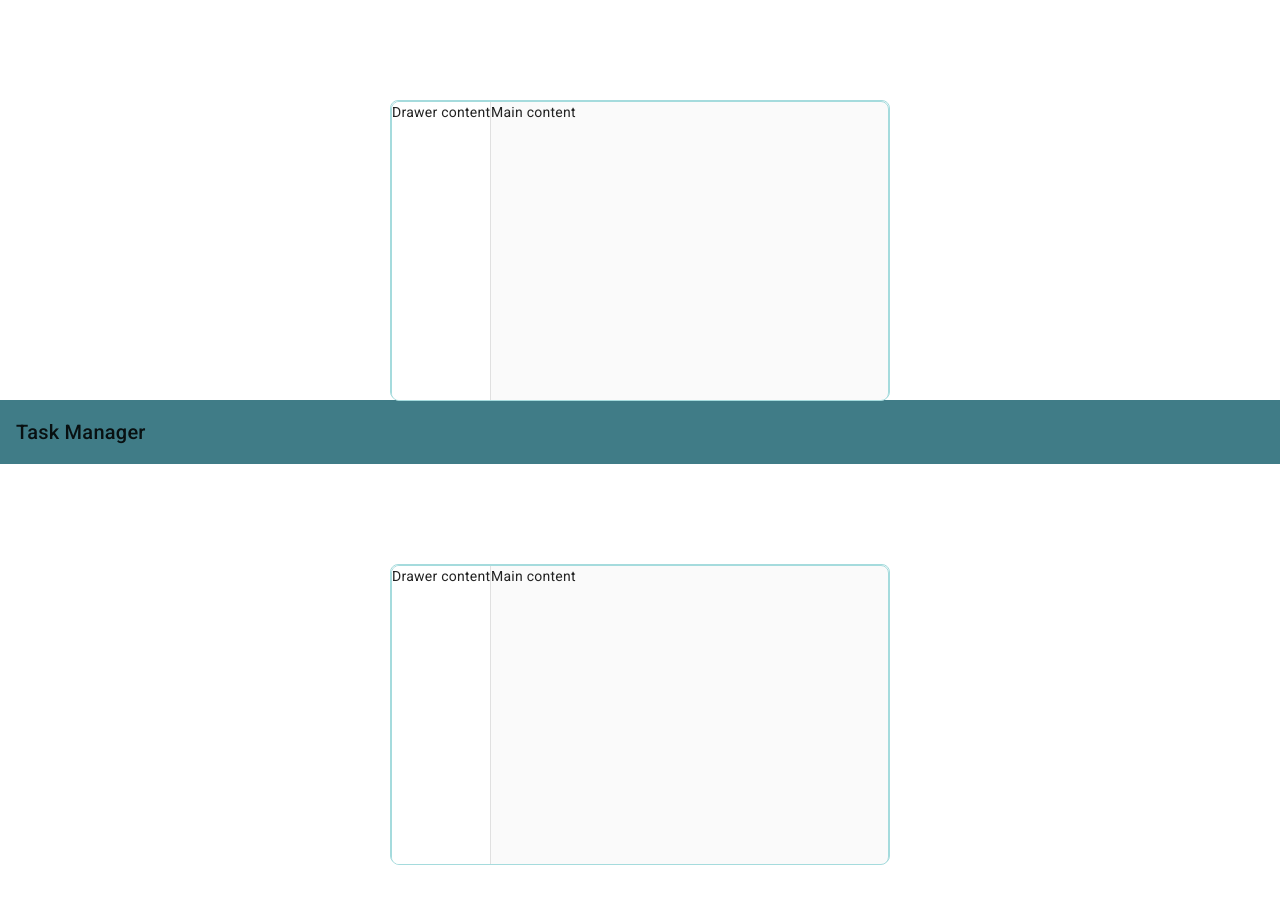
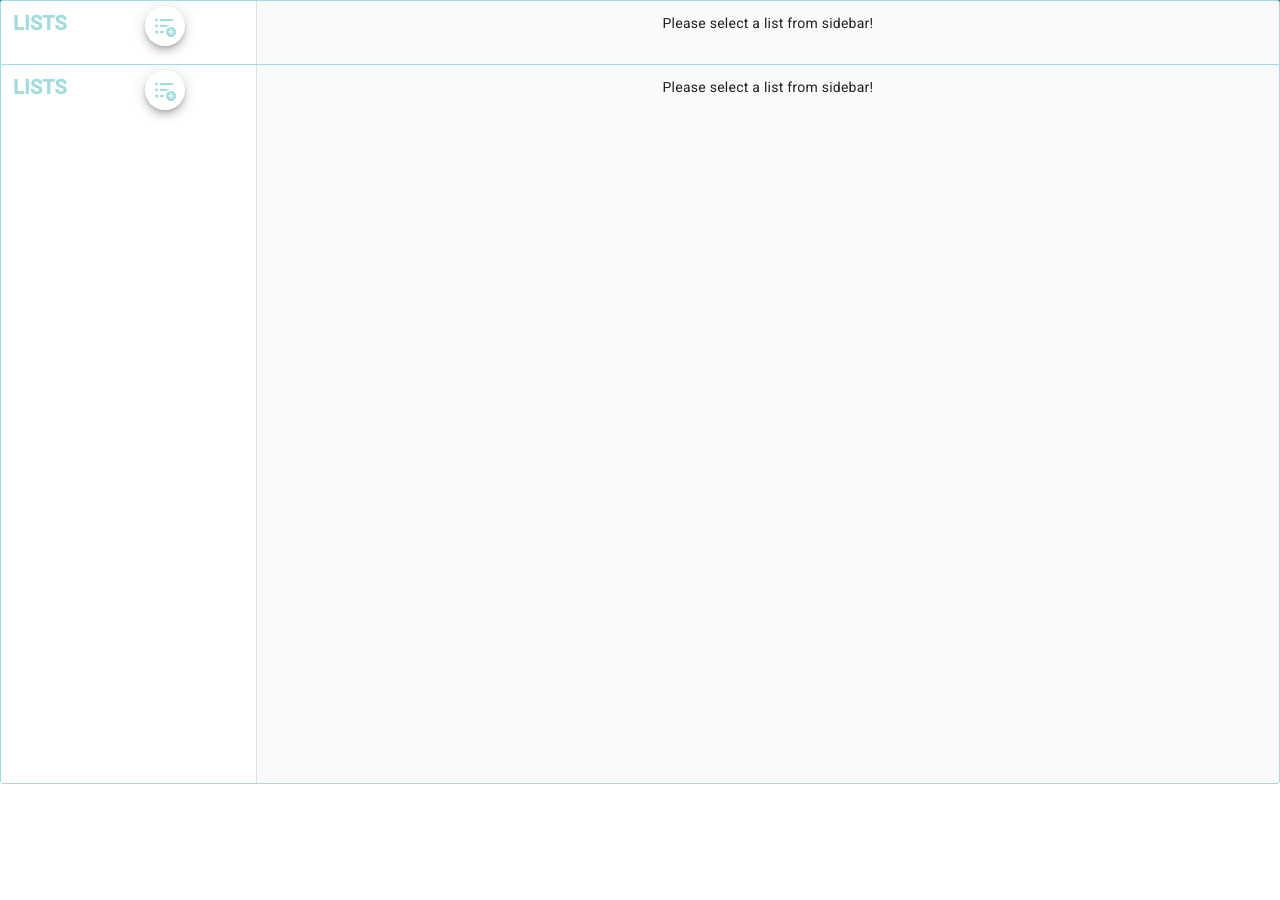
Before and after one commit to Pavithrakanchana/Task_Manager_UI, an Angular app in the folder Task_Manager/: page /mainPage in a window 1280 px wide. After the commit the page ends 800 px from the top, so only its background shows below. Built offline with nearby package versions, Linux system fonts and the light colour scheme.

Commit message:
main page created

```diff
--- a/Task_Manager/src/app/main-page/main-page.component.html
+++ b/Task_Manager/src/app/main-page/main-page.component.html
@@ -1,8 +1,25 @@
 <form class="main-page-form">
     <div class="alignment">
-        <mat-drawer-container class="example-container">
-            <mat-drawer mode="side" opened>Drawer content</mat-drawer>
-            <mat-drawer-content>Main content</mat-drawer-content>
-            </mat-drawer-container>
+        <mat-drawer-container class="example-container"  [hasBackdrop]="false" >
+            <mat-drawer #drawer opened mode="side" disableClosed>
+                <div class="row">
+                    <div class="col-md-6">
+                        <div class="center"><strong>LISTS</strong>
+                        </div>
+                    </div>
+                    <div class="col-md-6">
+                        <div class="example-button-container">
+                            <button mat-mini-fab color="color">
+                                <mat-icon>format_list_bulleted_add </mat-icon>
+                            </button>
+                        </div>
+                    </div>
+                </div>
+            </mat-drawer>
+            <mat-drawer-content>
+               Please select a list from sidebar!
+            </mat-drawer-content>
+          </mat-drawer-container>
+
     </div>
 </form>
--- a/Task_Manager/src/app/main-page/main-page.component.scss
+++ b/Task_Manager/src/app/main-page/main-page.component.scss
@@ -1,16 +1,38 @@
 .example-container {
-        width: 500px;
-        height: 300px;
-        border: 1px solid #A5DBDD;
-        border-radius: 8px;
+  width: 100%;
+  height: 90%;
+  border: 1px solid #A5DBDD;
+  border-radius: 3px;
+  position:absolute;
 }
-.alignment {
-  width: 500px;
-  height: 300px;
-  border: 1px solid #A5DBDD;
-  border-radius: 8px;
+
+mat-drawer-content {
+  padding: 12px;
+  display: flex;
   justify-content: center;
+
+
+}
+mat-drawer{
+  height: 100%;
+  width: 20%;
+
+}
+.center{
   display: flex;
-  margin: auto;
-  margin-top: 100px;
+  justify-content: left;
+  color: #A5DBDD;
+  margin: 12px;
+  font-size: 20px;
 }
+.color{
+  color: #A5DBDD;
+}
+
+.example-button-container{
+  display: flex;
+  position: absolute;
+  justify-content: right;
+  color: #A5DBDD;
+  margin: 5px;
+}
```
Also changed, not shown: Task_Manager/src/app/main-page/main-page.module.ts (+9 -2 lines).
